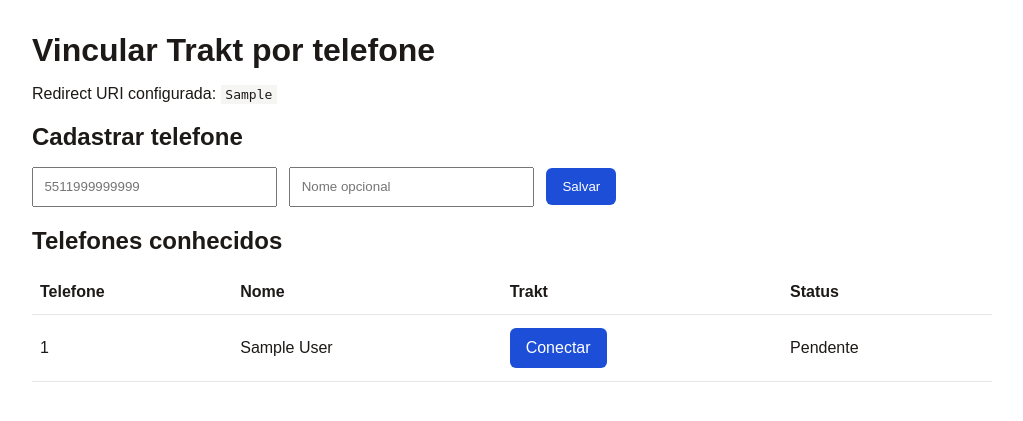
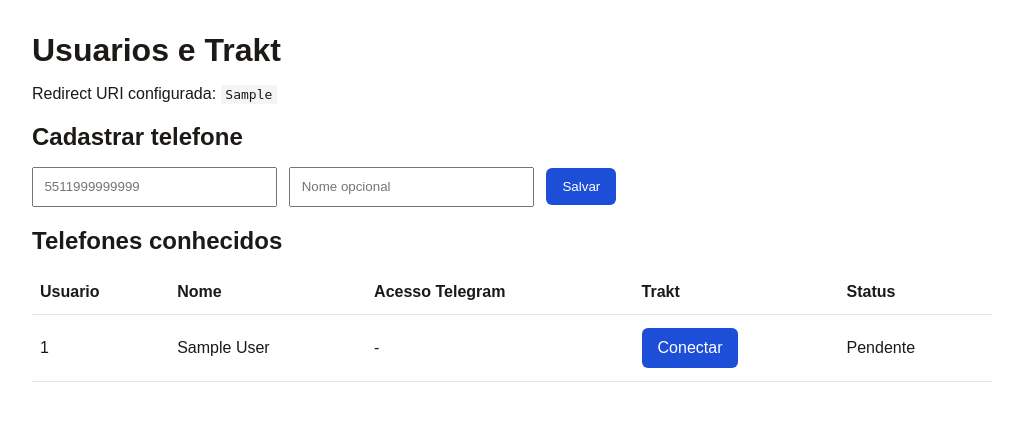
Before and after one commit to davicustodio/trakt-sync, a FastAPI app: template app/templates/trakt_admin.html in a window 1280 px wide. Shown: the top 421 px of the page, without its empty margins (128-1151 px from the left). Run offline with FastAPI, Linux system fonts and the light colour scheme; the template is opened without the code that fills it: most values are stand-ins (such as "Sample title", 1, 10 or a date in 2020); parts of the project's set-up code (start-up, migrations or seed data) failed here and were passed over.

Commit message:
Add Telegram access approval controls

```diff
--- a/app/config.py
+++ b/app/config.py
@@ -38,6 +38,8 @@ class Settings(BaseSettings):
     telegram_enable_progress_messages: bool = True
     telegram_enable_chat_actions: bool = True
     telegram_default_parse_mode: str | None = None
+    telegram_require_approval: bool = False
+    telegram_auto_approved_user_keys: list[str] = Field(default_factory=list)
 
     openrouter_api_key: str
     openrouter_site_url: str | None = None
--- a/app/main.py
+++ b/app/main.py
@@ -187,6 +187,51 @@ async def _handle_telegram_utility_command(
     return {"status": "ignored", "reason": "unsupported-command"}
 
 
+async def _check_telegram_access(
+    normalized: NormalizedMessage,
+    settings: Settings,
+    db: AsyncSession,
+) -> bool:
+    if not settings.telegram_require_approval:
+        return True
+    result = await db.execute(select(PhoneProfile).where(PhoneProfile.phone_number == normalized.requester_phone))
+    profile = result.scalar_one_or_none()
+    if profile is None:
+        return False
+    first_name = normalized.raw_payload.get("message", {}).get("from", {}).get("first_name")
+    username = normalized.raw_payload.get("message", {}).get("from", {}).get("username")
+    display_name = first_name or (f"@{username}" if username else None)
+    should_commit = False
+    if display_name and getattr(profile, "display_name", None) != display_name:
+        profile.display_name = display_name
+        should_commit = True
+    if normalized.requester_phone in set(settings.telegram_auto_approved_user_keys):
+        if not profile.telegram_access_granted:
+            profile.telegram_access_granted = True
+            should_commit = True
+        if should_commit:
+            await db.commit()
+        return True
+    if should_commit:
+        await db.commit()
+    return bool(profile.telegram_access_granted)
+
+
+async def _handle_blocked_telegram_user(
+    normalized: NormalizedMessage,
+    settings: Settings,
+) -> dict[str, str]:
+    telegram = TelegramClient(settings)
+    await telegram.send_text(
+        normalized.chat_jid,
+        (
+            "Seu acesso ao bot ainda nao foi liberado.\n"
+            "Seu cadastro foi recebido e o administrador precisa aprovar seu usuario antes do uso."
+        ),
+    )
+    return {"status": "ignored", "reason": "telegram-access-pending"}
+
+
 async def handle_normalized_message(
     normalized: NormalizedMessage,
     settings: Settings,
@@ -207,6 +252,10 @@ async def handle_normalized_message(
         return {"status": "ignored", "reason": "duplicate-event"}
 
     command = canonical_command(normalized.text_body)
+    if normalized.channel == "telegram":
+        access_granted = await _check_telegram_access(normalized, settings, db)
+        if not access_granted:
+            return await _handle_blocked_telegram_user(normalized, settings)
     if normalized.channel == "telegram" and command in {"/start", "/help", "/whoami", "/trakt-connect", "/trakt-status"}:
         return await _handle_telegram_utility_command(normalized, settings, db)
     if command in {"x-info", "x-save"}:
@@ -410,6 +459,8 @@ async def trakt_admin(
                 "phone_number": profile.phone_number,
                 "display_name": profile.display_name,
                 "trakt_enabled": profile.trakt_enabled,
+                "telegram_access_granted": profile.telegram_access_granted,
+                "is_telegram_user": profile.phone_number.startswith("telegram_"),
                 "has_token": bool(connection and connection.access_token),
                 "connect_url": f"trakt/connect/{profile.phone_number}",
             }
@@ -422,6 +473,7 @@ async def trakt_admin(
             "redirect_uri": settings.computed_trakt_redirect_uri,
             "admin_secret": settings.admin_shared_secret or "",
             "register_url": "trakt/register",
+            "access_url": "telegram/access",
         },
     )
 
@@ -436,8 +488,27 @@ async def register_phone(
     display_name: Annotated[str | None, Form()] = None,
 ) -> RedirectResponse:
     service = MessageService(settings, db)
-    profile = await service.upsert_phone_profile(normalize_phone(phone_number))
+    profile = await service.upsert_phone_profile(normalize_requester_key(phone_number))
     profile.display_name = display_name
+    await db.commit()
+    target = "../trakt"
+    if settings.admin_shared_secret:
+        target += f"?token={settings.admin_shared_secret}"
+    return RedirectResponse(target, status_code=303)
+
+
+@app.post("/admin/telegram/access")
+async def update_telegram_access(
+    _: Annotated[None, Depends(require_admin)],
+    settings: Annotated[Settings, Depends(settings_dep)],
+    db: Annotated[AsyncSession, Depends(db_dep)],
+    phone_number: Annotated[str, Form()],
+    granted: Annotated[bool, Form()],
+) -> RedirectResponse:
+    normalized_phone = normalize_requester_key(phone_number)
+    service = MessageService(settings, db)
+    profile = await service.upsert_phone_profile(normalized_phone)
+    profile.telegram_access_granted = granted
     await db.commit()
     target = "../trakt"
     if settings.admin_shared_secret:
--- a/app/models.py
+++ b/app/models.py
@@ -27,6 +27,7 @@ class PhoneProfile(TimestampMixin, Base):
     whatsapp_jid: Mapped[str | None] = mapped_column(String(255), unique=True, nullable=True)
     display_name: Mapped[str | None] = mapped_column(String(255), nullable=True)
     trakt_enabled: Mapped[bool] = mapped_column(Boolean, default=False, nullable=False)
+    telegram_access_granted: Mapped[bool] = mapped_column(Boolean, default=False, nullable=False)
 
     trakt_connection: Mapped["TraktConnection | None"] = relationship(back_populates="phone_profile", uselist=False)
 
--- a/app/templates/trakt_admin.html
+++ b/app/templates/trakt_admin.html
@@ -16,7 +16,7 @@
     </style>
   </head>
   <body>
-    <h1>Vincular Trakt por telefone</h1>
+    <h1>Usuarios e Trakt</h1>
     <p>Redirect URI configurada: <code>{{ redirect_uri }}</code></p>
 
     <h2>Cadastrar telefone</h2>
@@ -30,8 +30,9 @@
     <table>
       <thead>
         <tr>
-          <th>Telefone</th>
+          <th>Usuario</th>
           <th>Nome</th>
+          <th>Acesso Telegram</th>
           <th>Trakt</th>
           <th>Status</th>
         </tr>
@@ -42,11 +43,29 @@
           <td>{{ profile.phone_number }}</td>
           <td>{{ profile.display_name or "-" }}</td>
           <td>
+            {% if profile.is_telegram_user %}
+            <form method="post" action="{{ access_url }}{% if admin_secret %}?token={{ admin_secret }}{% endif %}">
+              <input type="hidden" name="phone_number" value="{{ profile.phone_number }}" />
+              <input type="hidden" name="granted" value="{{ 'false' if profile.telegram_access_granted else 'true' }}" />
+              <button type="submit">{{ 'Revogar' if profile.telegram_access_granted else 'Aprovar' }}</button>
+            </form>
+            {% else %}
+            -
+            {% endif %}
+          </td>
+          <td>
             <a class="button" href="{{ profile.connect_url }}{% if admin_secret %}?token={{ admin_secret }}{% endif %}">
               Conectar
             </a>
           </td>
-          <td>{% if profile.has_token %}Vinculado{% else %}Pendente{% endif %}</td>
+          <td>
+            {% if profile.is_telegram_user %}
+              {% if profile.telegram_access_granted %}Liberado{% else %}Pendente aprovacao{% endif %}
+              {% if profile.has_token %} / Trakt vinculado{% endif %}
+            {% else %}
+              {% if profile.has_token %}Vinculado{% else %}Pendente{% endif %}
+            {% endif %}
+          </td>
         </tr>
         {% endfor %}
       </tbody>
```
Also changed, not shown: app/db.py (+14 -0 lines), tests/test_telegram_webhook.py (+103 -0 lines).
